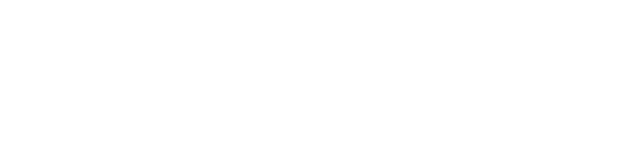
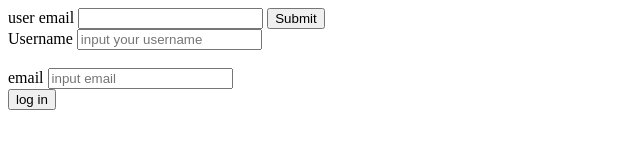
Before and after one commit to alvin-hojs/ciy042018, a plain HTML site: page 08_01_form/page.html in a window 1280 px wide. Shown: the whole page, without its empty margins (0-640 px from the left). Drawn offline with Linux system fonts and the light colour scheme.

Commit message:
Day 3 AM work

```diff
--- a/08_01_form/page.html
+++ b/08_01_form/page.html
@@ -25,7 +25,32 @@
 -->
 
 
+<form action="https://coderinyou-1332.appspot.com/submit" method="POST">
+	<label for="email">user email</label>
+	<input type="email" id="email" name="user-email">
+	<input type="submit">
 
+
+<form action="https://coderinyou-1332.appspot.com/submit" method="POST">
+
+	<div>
+		<label for="username">Username</label>
+		<input type="text" id="username" name="username" placeholder="input your username" required>
+	</div>
+
+<br>
+
+	<div>
+		<label for="email">email</label>
+		<input type="email" id="email" name="email" placeholder="input email" required>
+	</div>
+
+	<div>
+		<input type="submit" value="log in">
+	</div>
+
+
+</form>
 
 
 
--- a/08_02_form_style/page.css
+++ b/08_02_form_style/page.css
@@ -10,6 +10,8 @@
 
 /*1. add margin spacing for top & bottom: 20px */
 .my-form-group{
+	margin-top: 20px;
+	margin-bottom: 20px;
 
 }
 
@@ -21,7 +23,9 @@ input[type]{
 	/*3. increase font size to: 1.5rem */
 	/*4. increase height to: 2rem */
 
-
+	width: 100%;
+	font-size: 1.5rem;
+	height: 2rem;
 
 }
 
@@ -33,7 +37,8 @@ input[type=email]{
 	/*5. remove existing border to: none*/
 	/*6. create an underline effect by setting a new border-bottom to: 1px solid black*/
 
-
+	border: none;
+	border-bottom: 1px solid black;
 }
 
 /*input[type]:focus is a state of being used */
@@ -43,6 +48,9 @@ input[type=email]:focus{
 	/*7. remove the default glow with outline:none */
 	/*8. set the border and text color to: orangered*/
 
+	outline: none;
+	border-color: orangered;
+	color: orangered;
 
 
 }
@@ -54,6 +62,10 @@ input[type=submit]{
 	/*10. remove the bezel with border:none*/
 	/*11. set background color to: black and text to: white */
 
+	height: 3rem;
+	border: none;
+	background-color: black;
+	color: white;
 
 
 
@@ -63,9 +75,13 @@ input[type=submit]{
 input[type=submit]:hover{
 	/*12. set background color to: orangered */
 
+	background-color: orangered;
+
 }
 
 /*this optional style removes the yellow background of chrome's autofill*/
 input[type]:-webkit-autofill {
     box-shadow: 0 0 0px 1000px white inset;
 }
+/* (the above code is to remove the yellow background found in chrome. this is due to the
+autofill effect by chrome.) */
```
Also changed, not shown: 06_03_image_parallax/page.css (+15 -8 lines), 07_02_links_style/page.css (+9 -2 lines), 1 other file.
